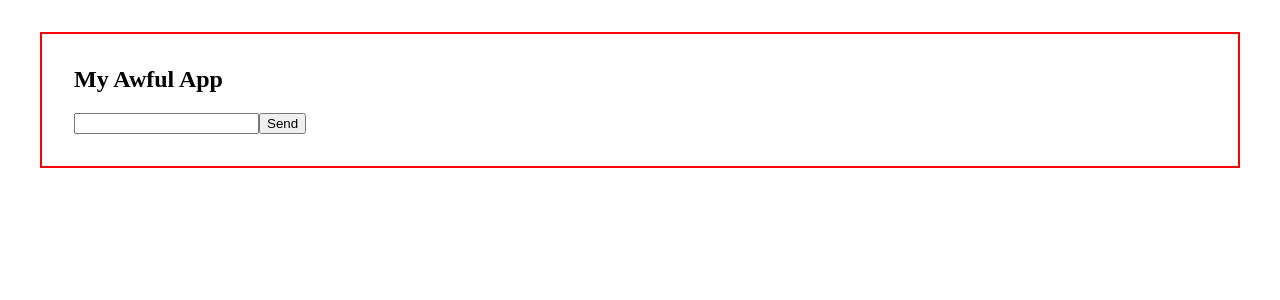
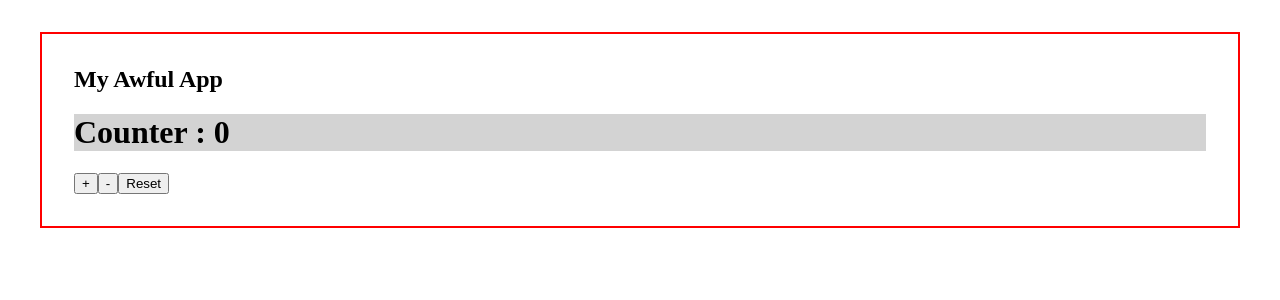
Before and after one commit to KaramGuliyev/React, a React (Create React App) app: page / in a window 1280 px wide. Shown: the top 300 px of the page. Built offline with nearby package versions, Linux system fonts and the light colour scheme; no server answers.

Commit message:
CustomHooks-1

```diff
--- a/src/App.js
+++ b/src/App.js
@@ -21,7 +21,9 @@ export default function App(props) {
   const numbers = [1, 2, 3, 4];
   return (
     <Container title="My Awful App">
-      <GithubUserList />
+      {/* <GithubUserList /> */}
+
+      <Counter counterStart={25} />
     </Container>
   );
 }
--- a/src/Components/Counter/ClickCounter.js
+++ b/src/Components/Counter/ClickCounter.js
@@ -4,17 +4,20 @@ import { Button } from "../Button";
 export function ClickCounter({
   count,
   onCounterChange,
-  handler,
+  handleInc,
+  handleDec,
+  handleReset,
 }) {
   useEffect(() => {
-    onCounterChange(count)
-    return () => {
-    };
+    onCounterChange(count);
+    return () => {};
   }, [count, onCounterChange]);
 
   return (
     <>
-      <Button handler={handler} innerText="+" />
+      <Button handler={handleInc} innerText="+" />
+      <Button handler={handleDec} innerText="-" />
+      <Button handler={handleReset} innerText="Reset" />
     </>
   );
 }
--- a/src/Components/Counter/Counter.js
+++ b/src/Components/Counter/Counter.js
@@ -1,13 +1,12 @@
 import React, { useState } from "react";
 import { CounterDisplay } from "./CounterDisplay";
 import { ClickCounter } from "./ClickCounter";
+import useCounter from "../../CustomHooks/useCounter";
 
 export function Counter(props) {
-  const [count, setCount] = useState(0);
 
-  function handler() {
-    setCount(count + 1);
-  }
+  const { count, onIncrement, onDecrement, onReset } =
+    useCounter(0);
 
   const myStyle = {
     backgroundColor: "lightgray",
@@ -29,7 +28,9 @@ export function Counter(props) {
         onCounterChange={handleCounterChange}
       />
       <ClickCounter
-        handler={handler}
+        handleInc={onIncrement}
+        handleDec={onDecrement}
+        handleReset={onReset}
         count={count}
         onCounterChange={handleCounterChange}
       />
--- /dev/null
+++ b/src/CustomHooks/useCounter.js
@@ -0,0 +1,24 @@
+// Create a custom hook useCounter that keeps track of the state of a counter, and returns the current value of the counter as well as three functions to increment,
+// decrement and reset the counter.
+
+import { useState } from "react";
+
+export default function useCounter(initalValue = 0) {
+  const [count, setCount] = useState(initalValue);
+
+  function handleInc() {
+    setCount(count + 1);
+  }
+  function handleDec() {
+    setCount(count - 1);
+  }
+  function handleReset() {
+    setCount(initalValue);
+  }
+  return {
+    count: count,
+    onIncrement: handleInc,
+    onDecrement: handleDec,
+    onReset: handleReset,
+  };
+}
```
